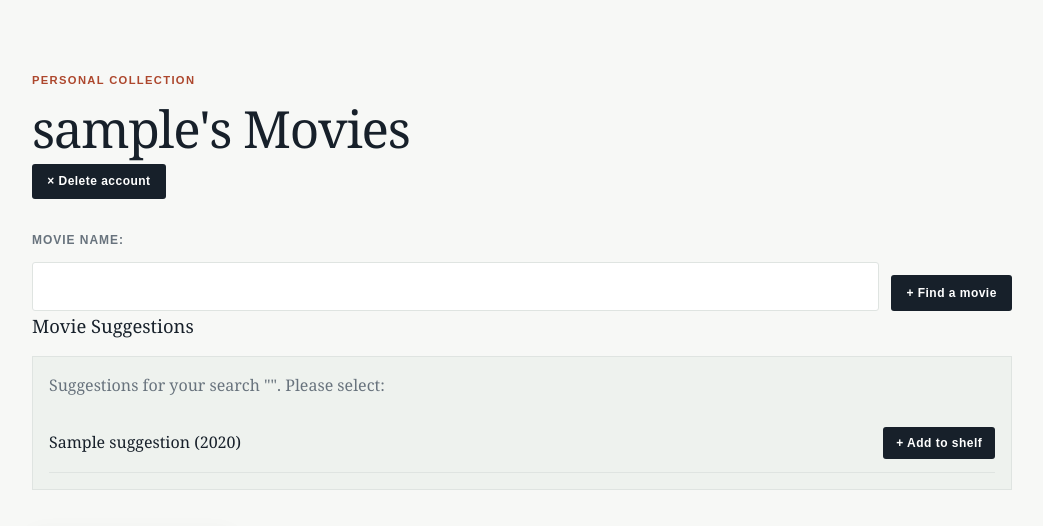
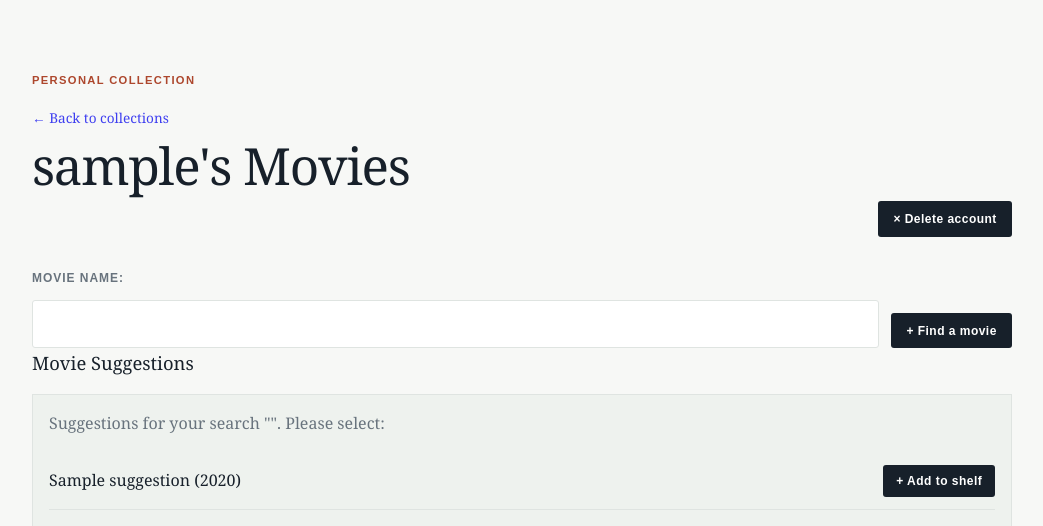
Before and after one commit to Tobbyte/movie_alchemy, a Flask app: template movie_alchemy/templates/movies.html in a window 1280 px wide. Shown: the part 63-589 px from the top of the page, without its empty margins (118-1161 px from the left). Run offline with Flask 3, Linux system fonts and the light colour scheme; the template is opened without the code that fills it: most values are stand-ins (such as "Sample title", 1, 10 or a date in 2020); grey boxes marked "Sample" are stand-in pictures.

Commit message:
back to collections button

```diff
--- a/movie_alchemy/static/style.css
+++ b/movie_alchemy/static/style.css
@@ -101,7 +101,18 @@ h1 {
     letter-spacing: -0.025em;
     line-height: 1;
 }
+.back-link {
+    display: inline-block;
+    margin: 0.25rem 0 0.75rem;
+    font-size: 0.85rem;
+    text-decoration: none;
+    opacity: 0.75;
+}
 
+.back-link:hover {
+    opacity: 1;
+    text-decoration: underline;
+}
 .page-header {
     margin-bottom: 3rem;
 }
@@ -110,6 +121,10 @@ h1 {
     margin-bottom: 2rem;
 }
 
+.header-actions {
+    justify-content: flex-end;
+    display: flex;
+}
 .eyebrow {
     margin-bottom: 0.8rem;
     color: var(--accent-dark);
--- a/movie_alchemy/templates/movies.html
+++ b/movie_alchemy/templates/movies.html
@@ -2,6 +2,7 @@
 {% block content %}
 <header class="page-header compact-header">
     <p class="eyebrow">Personal collection</p>
+    <a href="{{ url_for('index') }}" class="back-link">&larr; Back to collections</a>
     <h1>{{ user_name }}'s Movies</h1>
     <div class="header-actions">
         <form action="{{ url_for('delete_user', user_id=user_id) }}" method="post"
```
